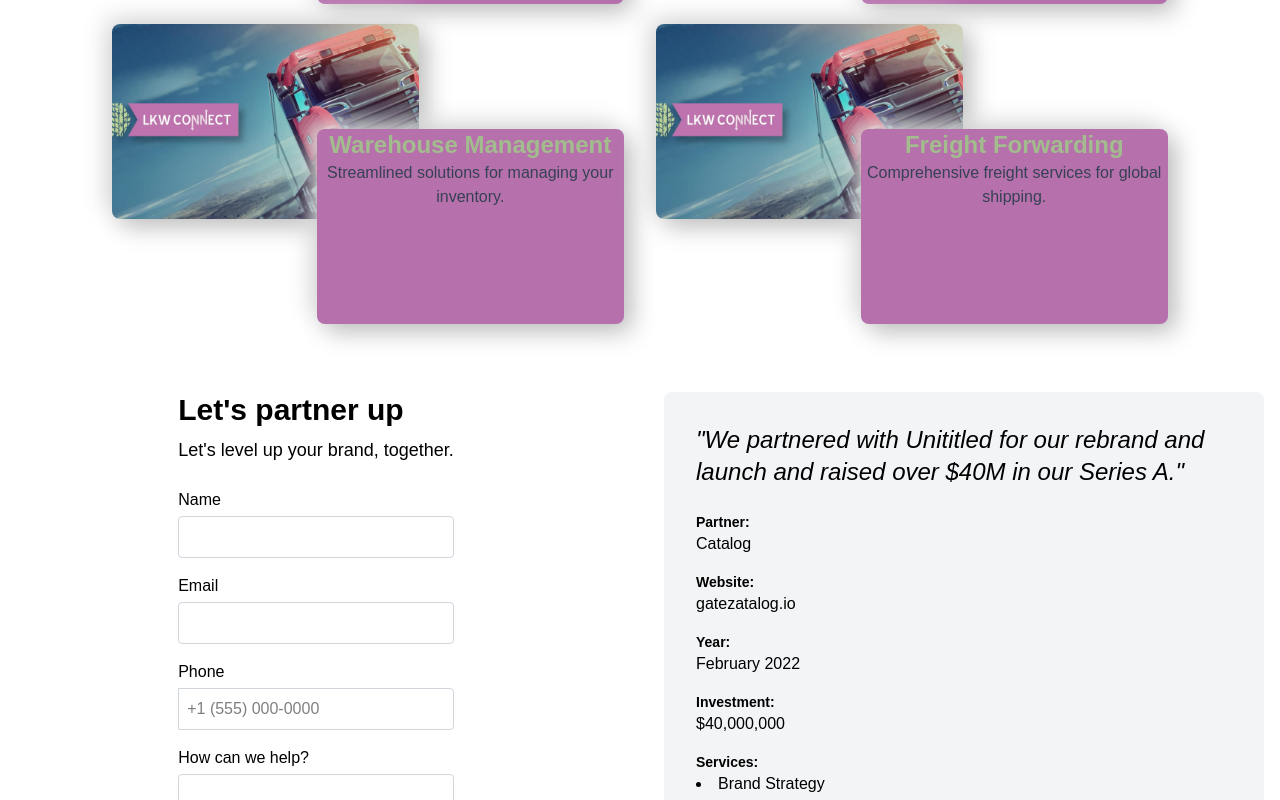
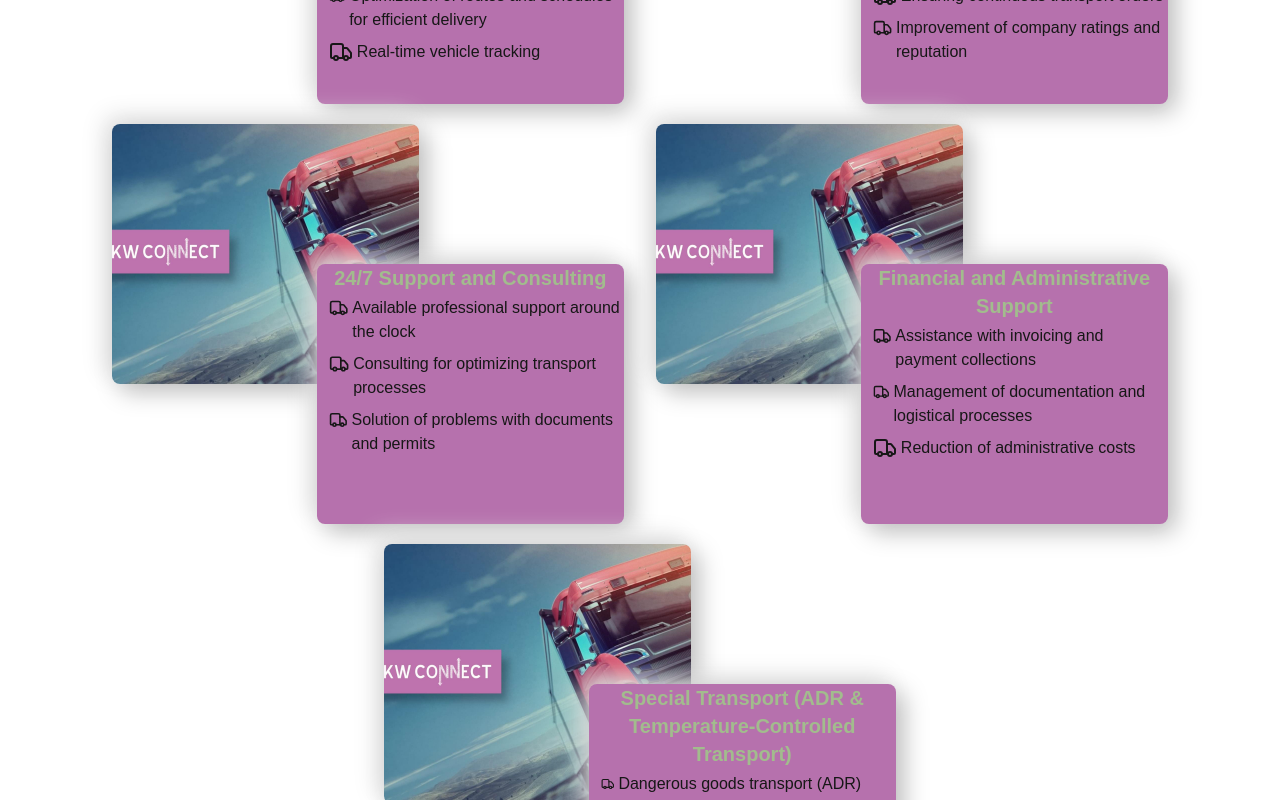
Before and after one commit to LuJian2024/logistics, a Next.js app: page / in a window 1280 px wide. Shown: the part 1460-2260 px from the top of the page. Built offline with nearby package versions, Linux system fonts and the light colour scheme.

Commit message:
Refactor ServiceCard component to support multiple descriptions and update styles

```diff
--- a/src/app/components/ServiceCard/ServiceCard.css
+++ b/src/app/components/ServiceCard/ServiceCard.css
@@ -1,4 +1,4 @@
 /* .service-card
-, .service-card > * {
+, .service-card  * {
     border: 1px solid red;
 } */
--- a/src/app/components/ServiceCard/ServiceCard.tsx
+++ b/src/app/components/ServiceCard/ServiceCard.tsx
@@ -1,25 +1,32 @@
+import { Truck } from "lucide-react";
 import "./ServiceCard.css";
 
 
 type ServiceCardProps = {
     name: string;
-    description: string;
+    description: string[];
 }
+
+const serviceListElement = "pl-3 my-1 flex gap-1"
 const ServiceCard = ({ name, description }: ServiceCardProps) => {
     return (
-        <div className="service-card md:relative w-[90%] h-[300px] mx-auto md:w-[47%] md:h-[300px] mb-5 rounded-[8px] shadow-[8px_8px_24px_#bebebe,-8px_-8px_24px_#e2e2e2] md:rounded-none md:shadow-none" >
-            <div className="w-full h-1/2 md:w-[60%] md:h-[65%] rounded-[8px] md:shadow-[8px_8px_24px_#bebebe,-8px_-8px_24px_#e2e2e2]">
+        <div className="service-card lg:relative w-[90%] h-[400px] mx-auto lg:w-[47%]  mb-5 rounded-[8px] shadow-[8px_8px_24px_#bebebe,-8px_-8px_24px_#e2e2e2] lg:rounded-none lg:shadow-none" >
+            <div className="w-full h-1/2 lg:w-[60%] lg:h-[65%] rounded-[8px] lg:shadow-[8px_8px_24px_#bebebe,-8px_-8px_24px_#e2e2e2]">
             <img
                     src="/images/hero-1.jpg"
                     alt="Service image"
-                    className="w-full h-full object-cover rounded-t-[8px] md:rounded-[8px]"
+                    className="w-full h-full object-cover rounded-t-[8px] lg:rounded-[8px]"
                     loading="lazy"
                 />
 
             </div>
-            <div className="w-full h-1/2 md:absolute  md:bottom-0 md:right-0 md:w-[60%] md:h-[65%] text-center bg-[#B671AD] rounded-b-[8px] md:rounded-[8px] md:shadow-[8px_8px_24px_#bebebe,-8px_-8px_24px_#e2e2e2]">
-                <h2 className="text-2xl font-bold text-[#A2BC8D]">{name}</h2>
-                <p className="text-gray-700">{description}</p>
+            <div className="w-full h-1/2 lg:absolute  lg:bottom-0 lg:right-0 lg:w-[60%] lg:h-[65%]  bg-[#B671AD] rounded-b-[8px] lg:rounded-[8px] lg:shadow-[8px_8px_24px_#bebebe,-8px_-8px_24px_#e2e2e2]">
+                <h2 className="md:text-xl font-bold text-[#A2BC8D] text-center">{name}</h2>
+                <div className="flex flex-col">
+                    {description.map((el, index) => (
+                        <div className={serviceListElement} key={index}><Truck/>{el}</div>
+                    ))}
+                </div>
                 </div>
 
         </div>
--- a/src/app/components/Services.tsx
+++ b/src/app/components/Services.tsx
@@ -1,10 +1,11 @@
 import ServiceCard from "./ServiceCard/ServiceCard";
 
 const services = [
-  { name: "Premium Delivery", description: "Fast and reliable delivery service for your needs." },
-  { name: "Logistics Planning", description: "Efficient planning to optimize your supply chain." },
-  { name: "Warehouse Management", description: "Streamlined solutions for managing your inventory." },
-  { name: "Freight Forwarding", description: "Comprehensive freight services for global shipping." },
+  { name: "Fleet Management and Coordination", description: ["Professional management and coordination of transportation companies", "Optimization of routes and schedules for efficient delivery", "Real-time vehicle tracking"] },
+  { name: "Referral to Leading Transportation Companies", description: ["Mediation and contract agreements with leading European transportation companies", "Ensuring continuous transport orders", "Improvement of company ratings and reputation"] },
+  { name: "24/7 Support and Consulting", description: ["Available professional support around the clock", "Consulting for optimizing transport processes", "Solution of problems with documents and permits"] },
+  { name: "Financial and Administrative Support", description: ["Assistance with invoicing and payment collections", "Management of documentation and logistical processes", "Reduction of administrative costs"] },
+  { name: "Special Transport (ADR & Temperature-Controlled Transport)", description: ["Dangerous goods transport (ADR) according to European regulations", "Refrigerated and deep-frozen transport for fresh and frozen goods", "Temperature monitoring to ensure the quality of goods"] },
 ];
 
 export default function Services() {
```
